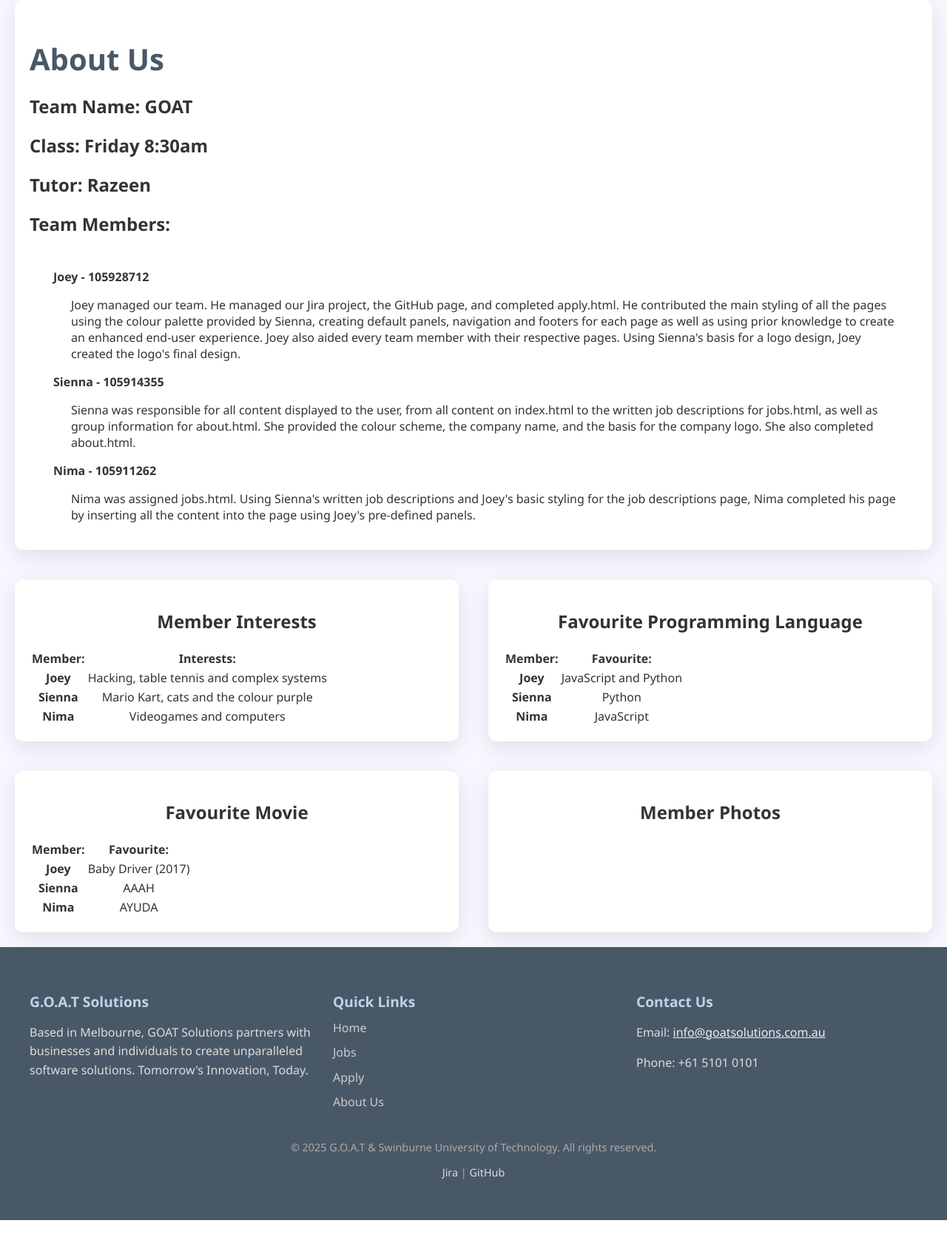
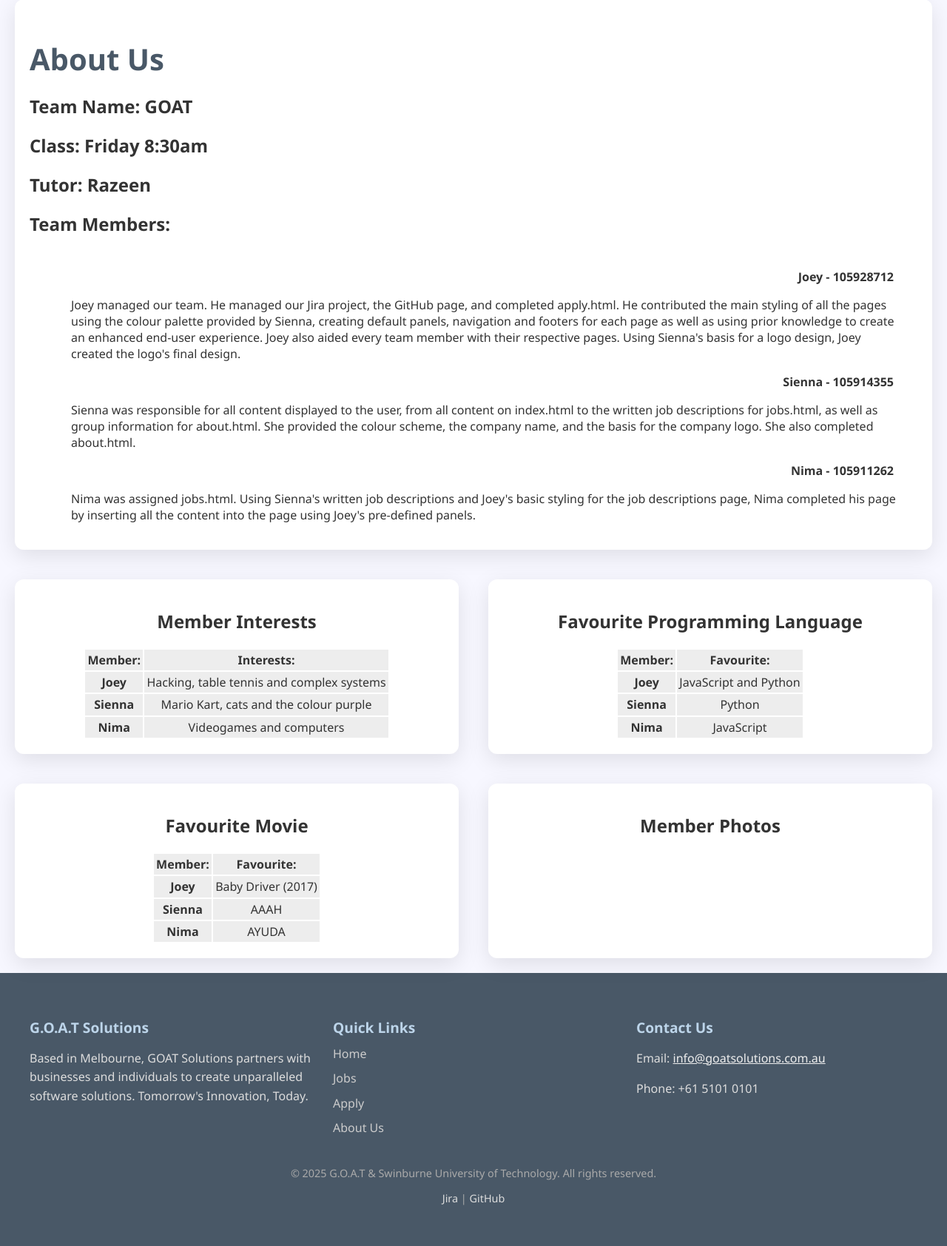
Before and after one commit to 105928712/goat, a PHP site: page /about.html in a window 1280 px wide. Shown: the part 114-1798 px from the top of the page at 74% size. Before the commit the page ends 1763 px from the top, so only its background shows below. Run offline with PHP 8.4, Linux system fonts and the light colour scheme.

Commit message:
add table styles as per requirements

```diff
--- a/about.html
+++ b/about.html
@@ -37,11 +37,11 @@
 
             <h2>Team Members:</h2>
             <dl>
-                <dt>Joey - 105928712</dt>
+                <dt class="right">Joey - 105928712</dt>
                 <dd>Joey managed our team. He managed our Jira project, the GitHub page, and completed apply.html. He contributed the main styling of all the pages using the colour palette provided by Sienna, creating default panels, navigation and footers for each page as well as using prior knowledge to create an enhanced end-user experience. Joey also aided every team member with their respective pages. Using Sienna's basis for a logo design, Joey created the logo's final design. </dd>
-                <dt>Sienna - 105914355</dt>
+                <dt class="right">Sienna - 105914355</dt>
                 <dd>Sienna was responsible for all content displayed to the user, from all content on index.html to the written job descriptions for jobs.html, as well as group information for about.html. She provided the colour scheme, the company name, and the basis for the company logo. She also completed about.html.</dd>
-                <dt>Nima - 105911262</dt>
+                <dt class="right">Nima - 105911262</dt>
                 <dd>Nima was assigned jobs.html. Using Sienna's written job descriptions and Joey's basic styling for the job descriptions page, Nima completed his page by inserting all the content into the page using Joey's pre-defined panels.</dd>
             </dl>
         </section>
@@ -50,7 +50,7 @@
             <!-- Panel which holds the content for member interests -->
             <section class="panel" id="tables">
                 <h2>Member Interests</h2>
-                <table>
+                <table class="center">
                 <thead>
                     <tr>
                         <th rowspan="2" scope="col">Member:</th>
@@ -76,7 +76,7 @@
 
             <section class="panel" id="language">
                 <h2>Favourite Programming Language</h2>
-                <table>
+                <table class="center">
                 <thead>
                     <tr>
                         <th rowspan="2" scope="col">Member:</th>
@@ -102,7 +102,7 @@
 
             <section class="panel" id="movie">
                 <h2>Favourite Movie</h2>
-                <table>
+                <table class="center">
                 <thead>
                     <tr>
                         <th rowspan="2" scope="col">Member:</th>
--- a/styles/styles.css
+++ b/styles/styles.css
@@ -784,11 +784,36 @@ dt {
     font-weight: bolder;
 }
 
+/* center the tables within sections (requirement) */
+table.center {
+    margin-left: auto;
+    margin-right: auto;
+}
+
+/* right align student IDs as per requirements...??!! */
+.right {
+    text-align: right;
+}
+
+/* add a background color to the cells (requirement) */
+th, td {
+    background-color: #ededed;
+    padding: 0.2em;
+}
+
+/* effect on hover (requirement) */
+th:hover, td:hover {
+    cursor: default;
+    transform: scale(1.05);
+    transition: transform 0.1s ease-in-out;
+}
+
 /* migrate from floats to grid because i (joey) added more sections */
 #about-sections {
     display: grid;
     grid-template-columns: 1fr 1fr; /* two columns */
     text-align: center;
+    justify-content: center;
 }
 
 /* ensure the footer doesn't float with the tables and photos */
```
